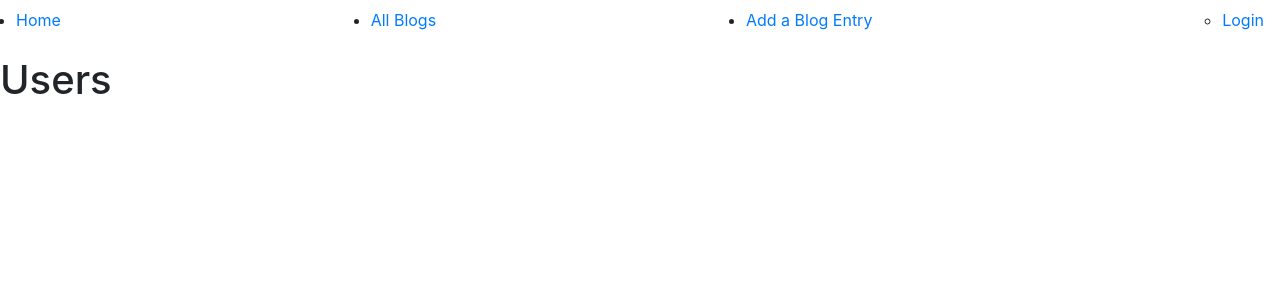
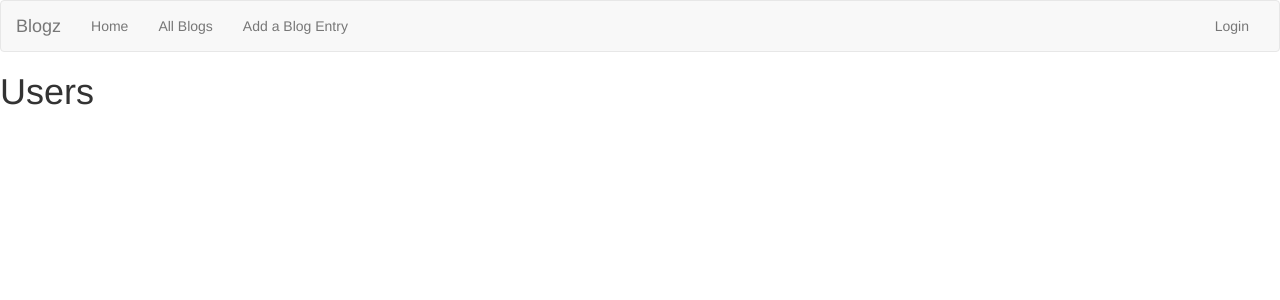
Before and after one commit to zholder/blogz, a Flask app: page / in a window 1280 px wide. Shown: the top 300 px of the page. Run offline with Flask 2, Linux system fonts and the light colour scheme; some libraries are stand-ins or nearby versions.

Commit message:
added bootstrap nav bar

```diff
--- a/models.py
+++ b/models.py
@@ -1,6 +1,7 @@
 from app import db
 from datetime import datetime
 from hashutils import make_pw_hash
+#TEST
 
 class Blog(db.Model):
     id = db.Column(db.Integer, primary_key=True)
--- a/templates/base.html
+++ b/templates/base.html
@@ -1,28 +1,40 @@
 <!DOCTYPE html>
 <html>
 <head>
-    <link rel="stylesheet" href="https://stackpath.bootstrapcdn.com/bootstrap/4.1.3/css/bootstrap.min.css">
-    <link href="https://fonts.googleapis.com/css?family=Crimson+Text" rel="stylesheet">
+    <link rel="stylesheet" href="https://maxcdn.bootstrapcdn.com/bootstrap/3.3.7/css/bootstrap.min.css" rel="stylesheet">
+    <script src="https://ajax.googleapis.com/ajax/libs/jquery/3.3.1/jquery.min.js"></script>
+    <script src="https://maxcdn.bootstrapcdn.com/bootstrap/3.3.7/js/bootstrap.min.js"></script>
 
 </head>
 <body>
-    <nav>
-        <ul class="navbar">
-            <li class='menu'><a href="/">Home</a></li>
-            <li class='menu'><a href="/blog">All Blogs</a></li>
-            <li class='menu'><a href="/newpost">Add a Blog Entry</a></li>
-        <ul class="navbar-right">
+    <nav class="navbar navbar-default">
+            <div class="container-fluid">
+                <div class="navbar-header">
+                    <button type="button" class="navbar-toggle" data-toggle="collapse" data-target="#myNavbar">
+                        <span class="icon-bar"></span>
+                        <span class="icon-bar"></span>
+                        <span class="icon-bar"></span>
+                    </button>
+                    <a class="navbar-brand">Blogz</a>
+                </div>
+                <div class="collapse navbar-collapse" id="myNavbar">
+                    <ul class="nav navbar-nav">
+                        <li class="nav-item"><a class="nav-link" href="/">Home</a></li>
+                        <li class="nav-item"><a class="nav-link" href="/blog">All Blogs</a></li>
+                        <li class="nav-item"><a class="nav-link" href="/newpost">Add a Blog Entry</a></li>
+                    </ul>
+                    <ul class="nav navbar-nav navbar-right">
                         {% with user = session['username'] %}
                         {% if user != Null %}
-            <li class="menu"><a href="./blog?user={{user}}">{{ user }}</a></li>
-            <li class="menu"><a href="/logout">Logout</a></li>
+                        <li class="nav-item"><a class="nav-link" href="./blog?user={{user}}">{{ user }}</a></li>
+                        <li class="nav-item"><a class="nav-link" href="/logout">Logout</a></li>
                         {% else %}
-            <li class="menu"><a href="/login">Login</a></li>
+                        <li class="nav-item"><a class="nav-link" href="/login">Login</a></li>
                         {% endif %}
                         {% endwith %}
-
-
                     </ul>
+                </div>
+            </div>
         </nav>
     <main>
         {% with messages = get_flashed_messages() %}
```
Lines whose indentation alone changed are shown as unchanged.
